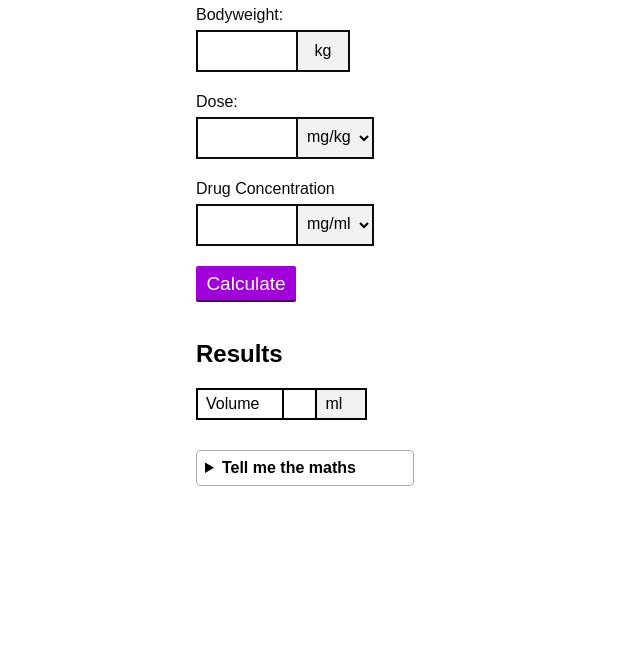
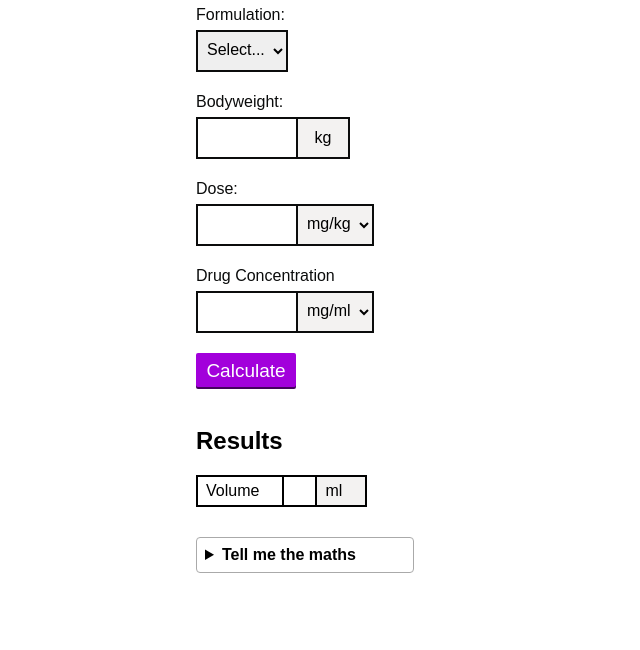
Before and after one commit to LaurenW-rgb/LaurenW-rgb.github.io, a website built with Vite: page MedicationCalculator.html in a window 1280 px wide. Shown: the part 150-800 px from the top of the page, without its empty margins (4-644 px from the left). Built offline with nearby package versions, Linux system fonts and the light colour scheme.

Commit message:
medication calculator select formulation

```diff
--- a/MedicationCalculator.html
+++ b/MedicationCalculator.html
@@ -34,6 +34,21 @@
     <div>
         <section class="input-and-output-section">
             <h1>Medication Calculator</h1>
+            <div class="div">
+                <label class="label" for="formulation">Formulation:</label>
+                <select
+                    onchange="setPageUnits(event)"
+                    class="standard-select"
+                    aria-hidden="true"
+                    id="formulation"
+                    name="formulation"
+                    >
+                    <option value="select">Select...</option>
+                    <option value="solution">Solution</option>
+                    <option value="sachets">Sachets</option>
+                    <option value="tubs">Tubs</option>
+                </select>
+            </div>
             <form onsubmit="calculateMedication(event)">
                 <div class="div">
                     <label class="label" for="bodyWeight">Bodyweight:</label>
@@ -122,4 +137,4 @@
     </body>
 </html>
 
-<!--consider how to do tubs/powders/sachets-->
+<!--todo consider how to do tubs/powders/sachets - bit like how have done prescriptions?-->
```
Also changed, not shown: PrescriptionCalculator.html (+1 -0 lines).
